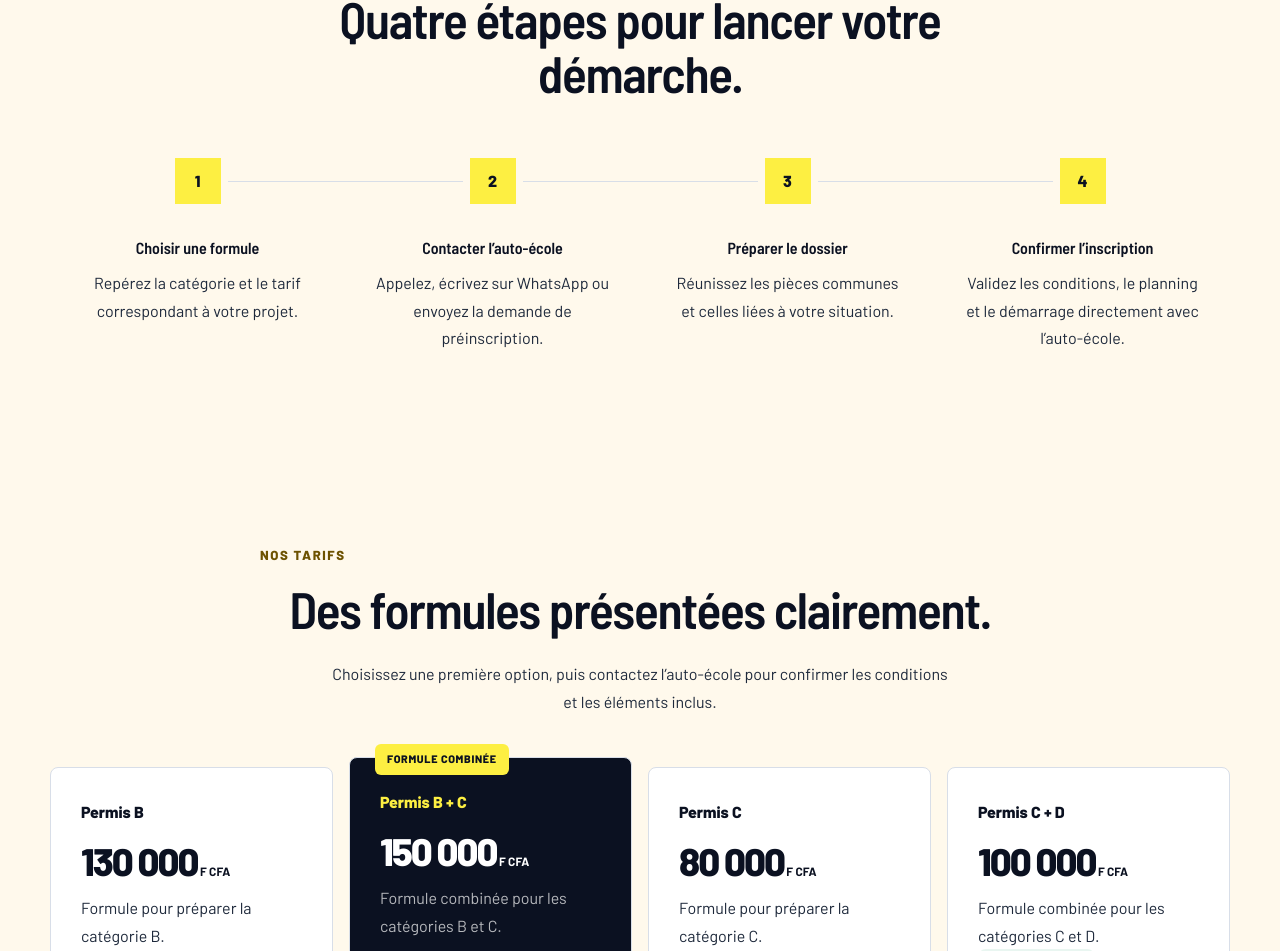
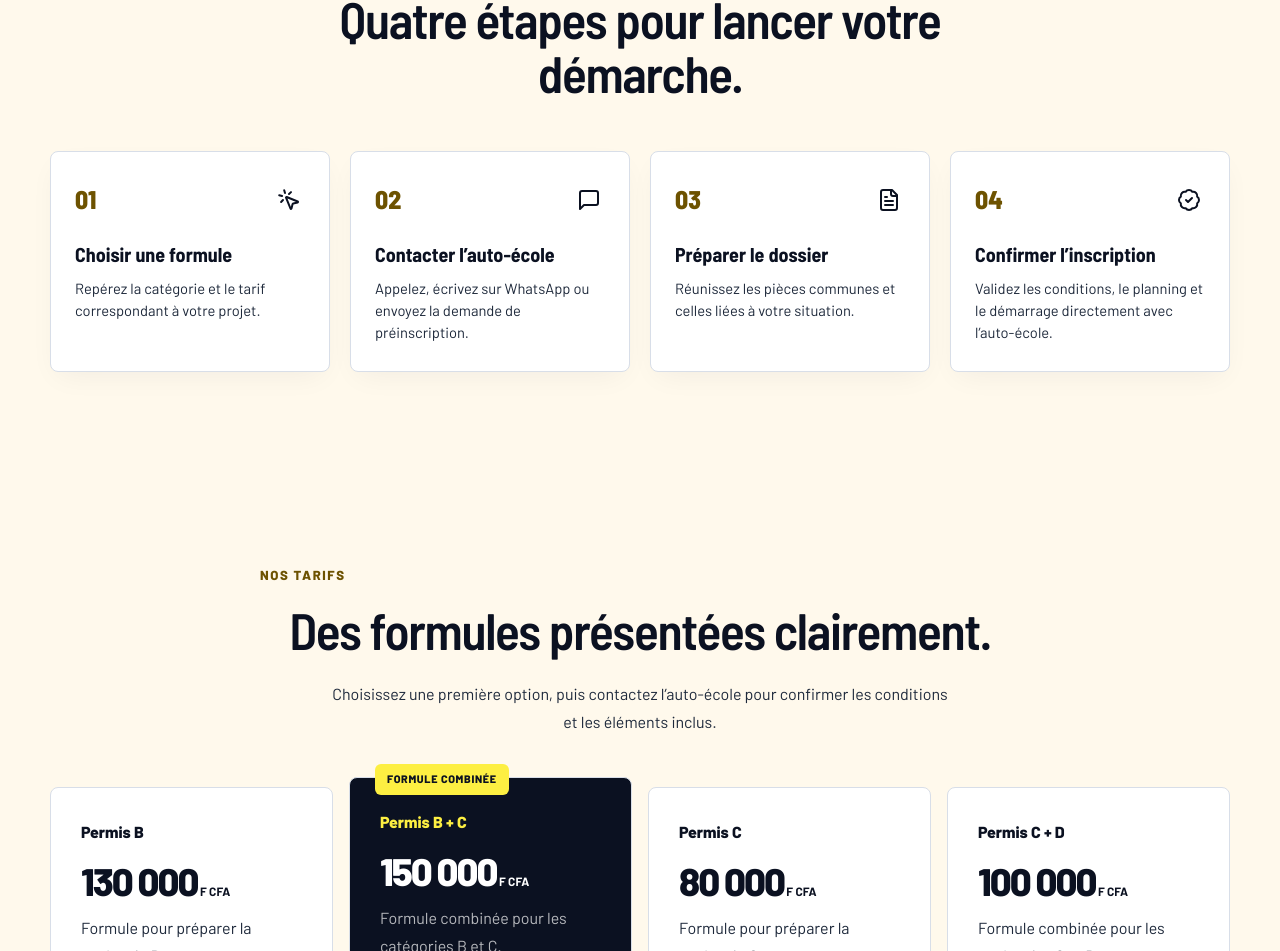
Before and after one commit to manuelCan-Do-IT/auto-ecole-ya-ngone, a Next.js app: page / in a window 1280 px wide. Shown: the part 4476-5427 px from the top of the page. Built offline with nearby package versions, Linux system fonts and the light colour scheme; no server answers.

Commit message:
feat: refonte de la section Stepper en cartes de processus indépendantes avec icônes

```diff
--- a/app/globals.css
+++ b/app/globals.css
@@ -209,11 +209,15 @@ p { color: var(--ink-muted); line-height: 1.72; }
 .panel-note { margin: 0; font-size: .78rem; color: #475569; }
 
 .steps-section { background: var(--cream); }
-.steps-grid { display: grid; grid-template-columns: repeat(4,1fr); position: relative; }
-.steps-grid::before { position: absolute; top: 30px; left: 10%; right: 10%; height: 1px; content: ""; background: var(--line); }
-.steps-grid article { position: relative; z-index: 1; padding: 0 28px; text-align: center; }
-.steps-grid article > span { display: grid; place-items: center; width: 60px; height: 60px; margin: 0 auto 25px; color: var(--navy); background: var(--yellow); border: 7px solid var(--cream); border-radius: var(--radius-control); font-weight: 800; }
-.steps-grid h3 { margin-bottom: 9px; }
+.steps-grid { display: grid; grid-template-columns: repeat(4, 1fr); gap: 20px; }
+.step-card { display: flex; flex-direction: column; padding: 28px 24px; background: var(--white); border: 1px solid var(--line); border-radius: var(--radius-surface); box-shadow: 0 10px 28px -8px rgba(6, 21, 50, 0.06); transition: transform var(--motion-fast) ease, border-color var(--motion-fast) ease, box-shadow var(--motion-fast) ease; }
+.step-card:hover { transform: translateY(-4px); border-color: var(--navy); box-shadow: 0 16px 36px -8px rgba(6, 21, 50, 0.12); }
+.step-header { display: flex; justify-content: space-between; align-items: center; margin-bottom: 20px; }
+.step-number { font-family: var(--font-barlow-condensed), var(--font-barlow), sans-serif; font-size: 1.6rem; font-weight: 800; color: var(--yellow-link); }
+.step-icon { display: grid; flex: 0 0 auto; place-items: center; width: 32px; height: 32px; color: var(--navy); background: transparent; }
+.step-icon svg { width: 24px; height: 24px; color: var(--navy); }
+.step-card h3 { margin-bottom: 8px; font-size: 1.25rem; font-weight: 700; color: var(--navy); }
+.step-card p { margin: 0; font-size: .92rem; line-height: 1.5; color: #1e293b; }
 
 .location-section { color: white; background: var(--navy); }
 .location-section .eyebrow { color: var(--yellow); }
--- a/app/page.tsx
+++ b/app/page.tsx
@@ -4,17 +4,21 @@ import { FormEvent, useState } from "react";
 import Link from "next/link";
 import {
   ArrowRight,
+  BadgeCheck,
   Camera,
   CarFront,
   Check,
   ChevronDown,
   Clock3,
   FileCheck2,
+  FileText,
   Mail,
   MapPin,
   Menu,
   MessageCircle,
+  MessageSquare,
   Minus,
+  MousePointerClick,
   Phone,
   Plus,
   Quote,
@@ -225,15 +229,23 @@ export default function Home() {
         </div>
       </section>
 
-      <section className="section steps-section">
+      <section className="section steps-section" id="demarche">
         <div className="container section-heading centered-heading">
           <p className="eyebrow">Comment commencer ?</p>
           <h2>Quatre étapes pour lancer votre démarche.</h2>
         </div>
         <div className="container steps-grid">
           {siteContent.steps.map((step, index) => (
-            <article key={step.title}>
-              <span>{index + 1}</span>
+            <article className="step-card" key={step.title}>
+              <div className="step-header">
+                <span className="step-number">0{index + 1}</span>
+                <div className="step-icon">
+                  {index === 0 && <MousePointerClick aria-hidden="true" />}
+                  {index === 1 && <MessageSquare aria-hidden="true" />}
+                  {index === 2 && <FileText aria-hidden="true" />}
+                  {index === 3 && <BadgeCheck aria-hidden="true" />}
+                </div>
+              </div>
               <h3>{step.title}</h3>
               <p>{step.description}</p>
             </article>
```
